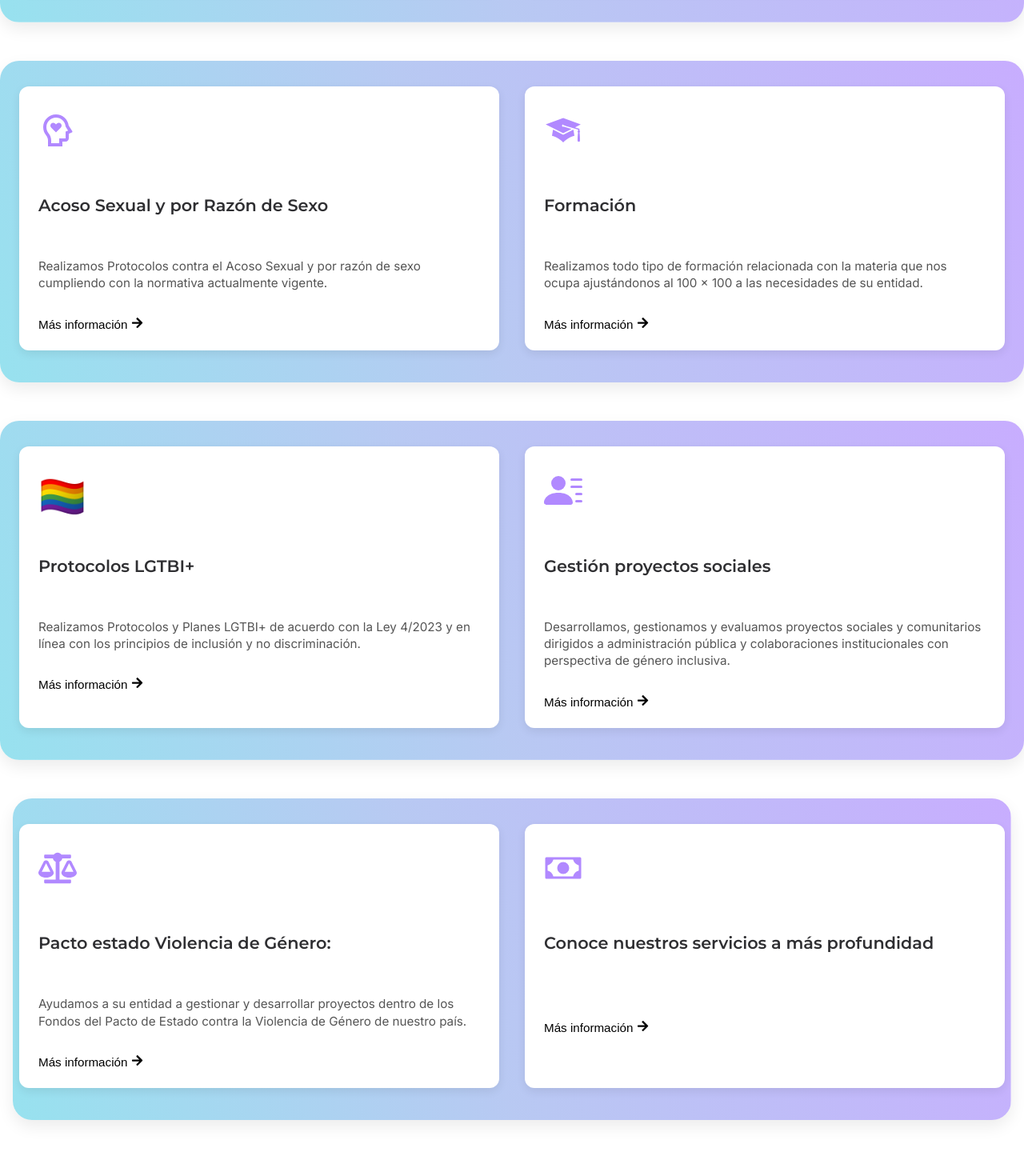
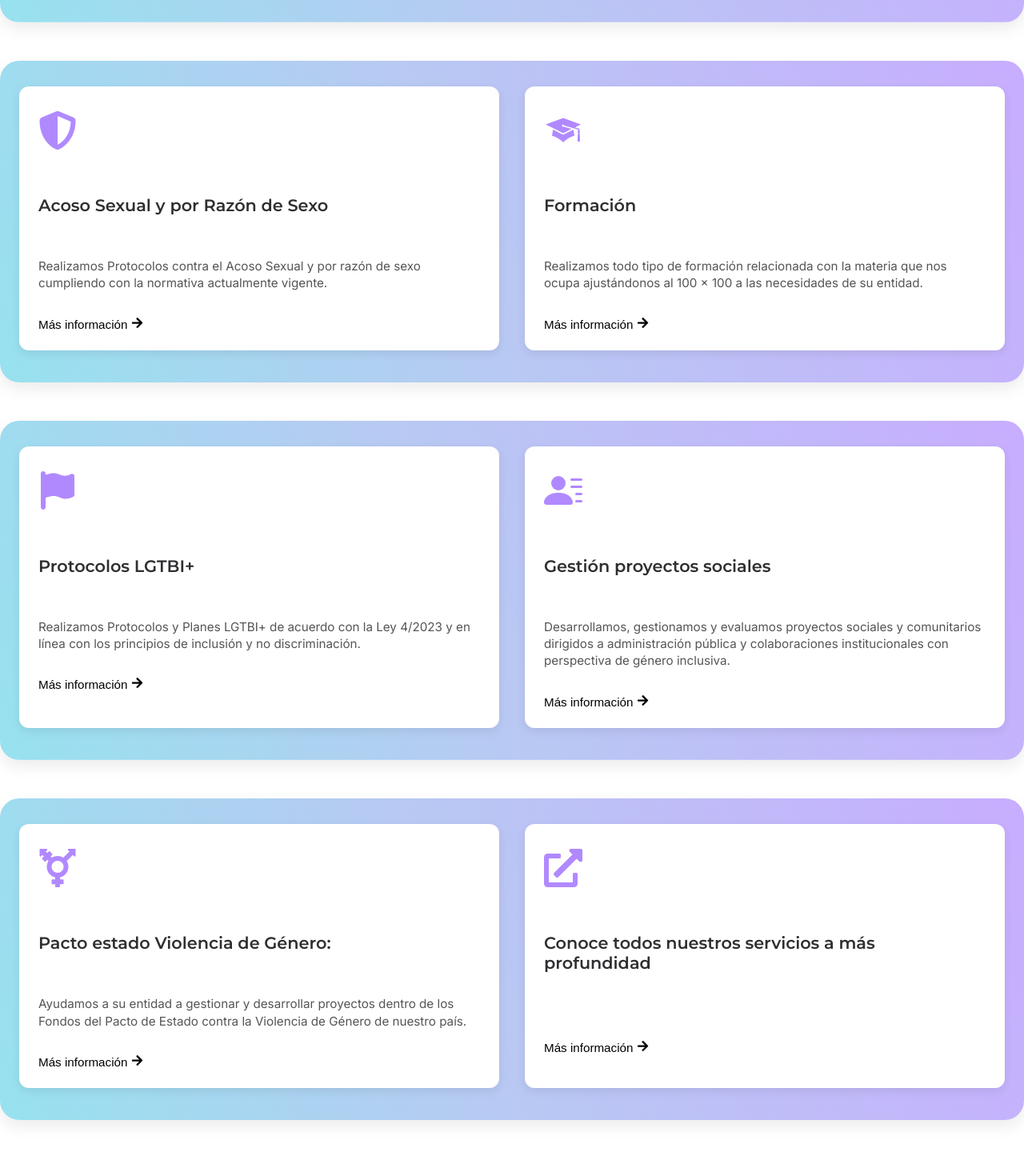
Before and after one commit to Reverso-Social/reverso-social-fe, a React (Vite) app: page / in a window 1280 px wide. Shown: the part 3200-4670 px from the top of the page at 80% size. Built offline with nearby package versions, Linux system fonts and the light colour scheme.

Commit message:
icons changed

```diff
--- a/src/components/ServicesSection/ServicesSection.jsx
+++ b/src/components/ServicesSection/ServicesSection.jsx
@@ -5,6 +5,14 @@ import { PiMoneyFill } from "react-icons/pi";
 import { RiMentalHealthLine } from "react-icons/ri";
 import { GiGraduateCap } from "react-icons/gi";
 import { BsHouses, BsFillPersonLinesFill } from "react-icons/bs";
+import { FaTransgenderAlt } from "react-icons/fa";
+import { FaExternalLinkAlt } from "react-icons/fa";
+import { FaShieldAlt } from "react-icons/fa";
+import { FaFlag } from "react-icons/fa6";
+
+
+
+
 import "./ServicesSection.scss";
 
 const ServiceSection = () => {
@@ -46,7 +54,7 @@ const ServiceSection = () => {
       <div className="background-frame">
         <div className="services-row">
           <ServicesCard
-            icon={<RiMentalHealthLine />}
+            icon= {<FaShieldAlt />}
             title="Acoso Sexual y por Razón de Sexo"
             description="Realizamos Protocolos contra el Acoso Sexual y por razón de sexo cumpliendo con la normativa actualmente vigente."
             button={
@@ -72,7 +80,7 @@ const ServiceSection = () => {
       <div className="background-frame">
         <div className="services-row">
           <ServicesCard
-            icon= "🏳️‍🌈"
+            icon= {<FaFlag />}
             title="Protocolos LGTBI+"
             description="Realizamos Protocolos y Planes LGTBI+ de acuerdo con la Ley 4/2023 y en línea con los principios de inclusión y no discriminación."
             button={
@@ -99,7 +107,7 @@ const ServiceSection = () => {
       <div className="background-frame">
         <div className="services-row">
           <ServicesCard
-            icon={<FaBalanceScale />}
+            icon={<FaTransgenderAlt />}
             title="Pacto estado Violencia de Género:"
             description="Ayudamos a su entidad a gestionar y desarrollar proyectos dentro de los Fondos del Pacto de Estado contra la Violencia de Género de nuestro país."
             button={
@@ -110,8 +118,8 @@ const ServiceSection = () => {
           />
 
           <ServicesCard
-            icon={<PiMoneyFill />}
-            title="Conoce nuestros servicios a más profundidad"
+            icon={<FaExternalLinkAlt />}
+            title="Conoce todos nuestros servicios a más profundidad"
             description=""
             button={
               <>
```
